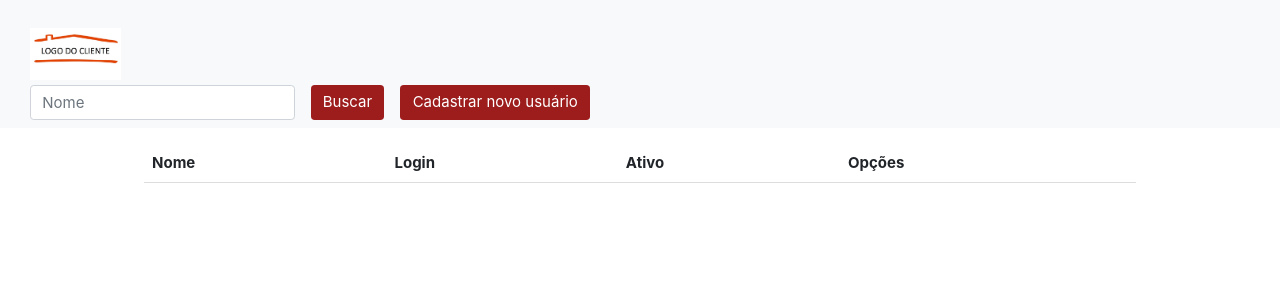
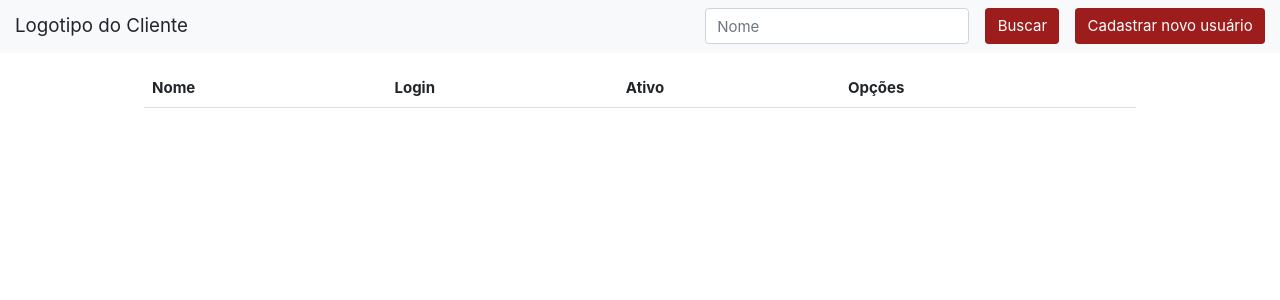
Before and after one commit to HugoVersiani/API-Santri, a PHP site: page /App/views/pesquisa_usuarios.html in a window 1280 px wide. Shown: the top 300 px of the page. Run offline with PHP 8.4, Linux system fonts and the light colour scheme; lists and menus that the app fills with data are empty; some libraries are stand-ins or nearby versions.

Commit message:
commit final

```diff
--- a/App/views/cadastro_usuarios.html
+++ b/App/views/cadastro_usuarios.html
@@ -18,6 +18,8 @@
   <link rel="stylesheet" href="../../public/static/css-awesome/svg-with-js.css">
   <link rel="stylesheet" href="../../public/static/css-awesome/v4-shims.css">
 
+  <script src="../../public/static/js/jquery.js"></script>
+
   <style>
     #message{
      color: green
@@ -31,6 +33,8 @@
 </head>
 
 <body>
+
+  <script src="../../public/static/js/toastr.min.js"></script>
   <script src="../../public/static/js/jquery.js"></script>
   <div  class="margin">
     <div id="lista_usuarios" class="w3-margin">
--- a/App/views/pesquisa_usuarios.html
+++ b/App/views/pesquisa_usuarios.html
@@ -41,14 +41,15 @@
   </head>
   <body  onload="getAllUsers()">
     <script src="../../public/static/js/jquery.js"></script>
-    <nav class="navbar bg-light">
-      <div class="container-fluid">
-        <a class="navbar-brand"><img id="logo-navbar" class="w3-margin-top" src="../../public/static/imagens/logo_cliente.jpg"/></a>
-          <div class="d-flex">
-          <input id="userToSearch" class="form-control me-2" type="search" placeholder="Nome" aria-label="Search">
-          <button onclick="searchUser()" class=" btn w3-theme w3-margin-left" type="submit">Buscar </button>
-          <a href="cadastro_usuarios.html"><button class=" btn w3-theme w3-margin-left">Cadastrar novo usuário</button></a>
-        </div>
+    <nav class=" navbar d-flex justify-content-between bg-light">
+      <div class="d-flex">
+        <a class="navbar-brand">Logotipo do Cliente</a>
+
+      </div>
+      <div class="d-flex align-items-center">
+        <input id="userToSearch" class="form-control me-2" type="search" placeholder="Nome" aria-label="Search">
+        <a><button onclick="searchUser()" class=" btn w3-theme w3-margin-left" type="submit">Buscar </button></a>
+        <a href="cadastro_usuarios.html"><button class=" btn w3-theme w3-margin-left">Cadastrar novo usuário</button></a>
       </div>
     </nav>
     <div class="margin">
--- a/public/index.php
+++ b/public/index.php
@@ -36,7 +36,7 @@
          <link rel="stylesheet" href="static/css-awesome/solid.css">
          <link rel="stylesheet" href="static/css-awesome/svg-with-js.css">
          <link rel="stylesheet" href="static/css-awesome/v4-shims.css">
-
+         <script src="static/js/jquery.js"></script>
 
          <style>
             #login {
@@ -67,12 +67,14 @@
 
   </head>
   <body>
+
+    <script src="static/js/toastr.min.js"></script>
     <script src="static/js/jquery.js"></script>
 
     <div  id="login">
       <img id="logo-cliente" class="w3-margin-top" src="static/imagens/logo_cliente.jpg"/>
-      <input id="loginValue" value="" class="w3-input w3-border w3-margin-top" type="text" placeholder="Usuário">
-      <input id="passwordValue" value="" class="w3-input w3-border w3-margin-top" type="password" placeholder="Senha">
+      <input required id="loginValue" value="" class="w3-input w3-border w3-margin-top" type="text" placeholder="Usuário">
+      <input required id="passwordValue" value="" class="w3-input w3-border w3-margin-top" type="password" placeholder="Senha">
       <div id="loginReturn">
 
       </div>
--- a/public/static/js/service.js
+++ b/public/static/js/service.js
@@ -11,12 +11,9 @@ function loginApi() {
   })
   .done(function( data ) {
    if(data.status == 'erro') {
-    $('#loginReturn').html("")
-    var element = document.querySelector("#loginReturn");
+        return toastr["error"]("Atenção", "Usuario não autenticado!");
+   };
 
-    var text = document.createTextNode("Usuário não autenticado!");
-    return element.appendChild(text);
-   };
     localStorage.setItem('user_token_jwt', data.data)
     window.location.href = "../App/views/pesquisa_usuarios.html";
   });
@@ -24,6 +21,7 @@ function loginApi() {
 
 
 function getAllUsers() {
+
     $.ajax({
     url: "https://localhost/TesteTecnicoSantri/public/api/user/searchUser/",
     method: 'GET',
@@ -31,6 +29,7 @@ function getAllUsers() {
         'Authorization': 'Bearer '  + localStorage.getItem('user_token_jwt')
     },
     }).done(function(data) {
+
         var user = data.data;
         $(user).each(function(i) {
 
@@ -53,6 +52,7 @@ function getAllUsers() {
 
         });
     })
+
 }
 
 
@@ -131,11 +131,8 @@ function newUser() {
         data: data,
         })
         .done(function( data ) {
-            $('#message').html("")
+            toastr["success"]("", data.data);
 
-            $('#message').append(
-                "<span>"+ data.data +"!</span>"
-            )
         });
 
 
```
Also changed, not shown: README.md, public/static/imagens/IMG2.png (deleted), public/static/imagens/img1.png (deleted), public/static/js/toastr.min.js, 1 other file.
